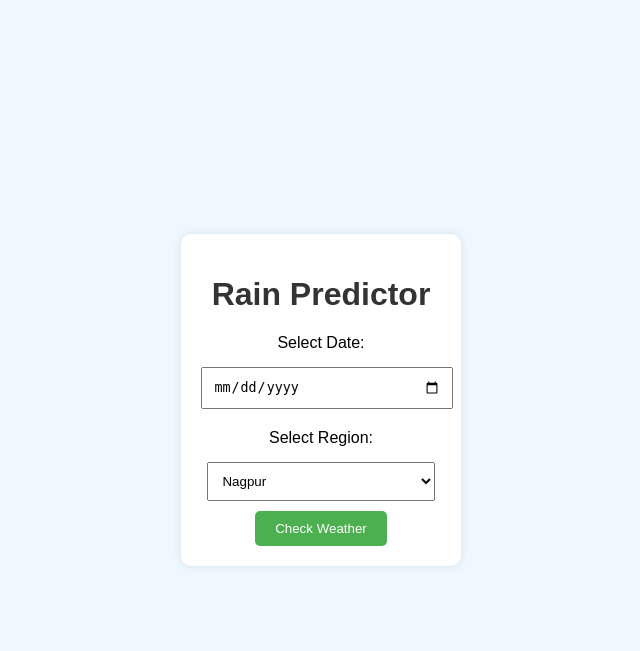
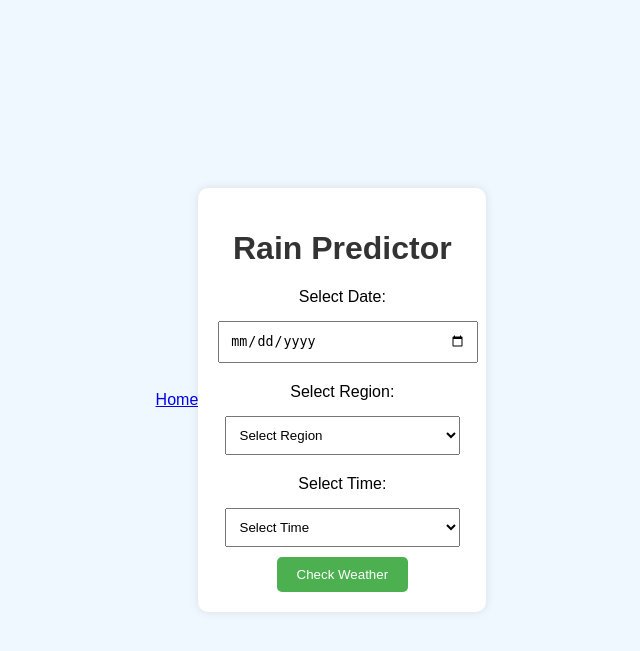
Before and after one commit to Vaishnaviukey/Rainfall_Predction_Using_Deep_Learning, a Flask app: page / in a window 1280 px wide. Shown: the top 651 px of the page, without its empty margins (319-959 px from the left). Run offline with Flask 3, Linux system fonts and the light colour scheme.

Commit message:
Update index.html

```diff
--- a/templates/index.html
+++ b/templates/index.html
@@ -7,6 +7,9 @@
     <title>Rain Predictor</title>
 </head>
 <body>
+    <div class="top-left">
+        <a href="/" class="btn">Home</a>
+    </div>
     <div class="container">
         <h1>Rain Predictor</h1>
         <form method="POST">
@@ -15,8 +18,16 @@
 
             <label for="region">Select Region:</label>
             <select id="region" name="region" required>
+                <option value="" disabled selected>Select Region</option>
                 <option value="Nagpur">Nagpur</option>
                 <option value="Sonegaon">Sonegaon</option>
+            </select>
+
+            <label for="daynight">Select Time:</label>
+            <select id="daynight" name="daynight" required>
+                <option value="" disabled selected>Select Time</option>
+                <option value="Day">Day</option>
+                <option value="Night">Night</option>
             </select>
 
             <button type="submit">Check Weather</button>
```
